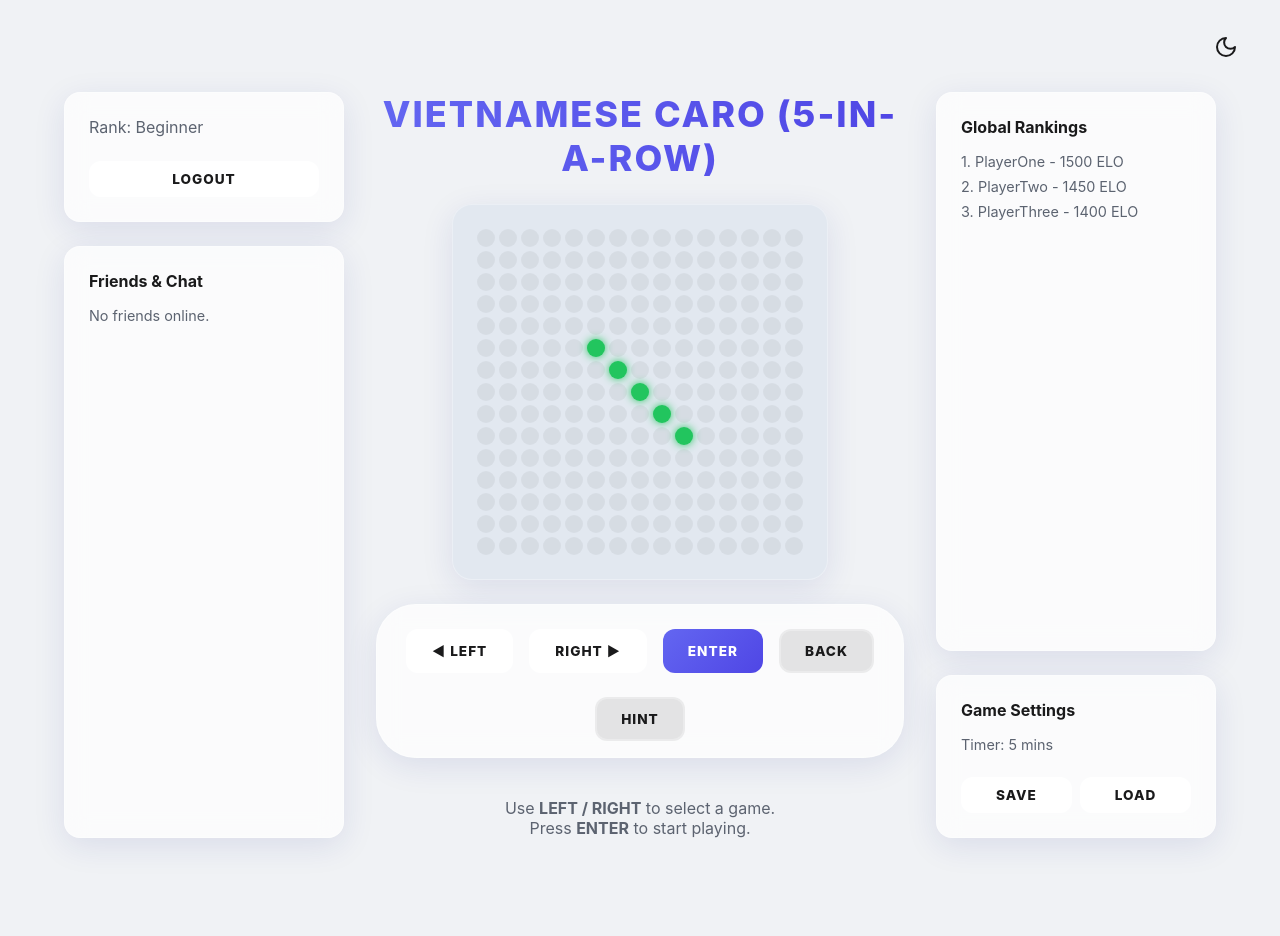
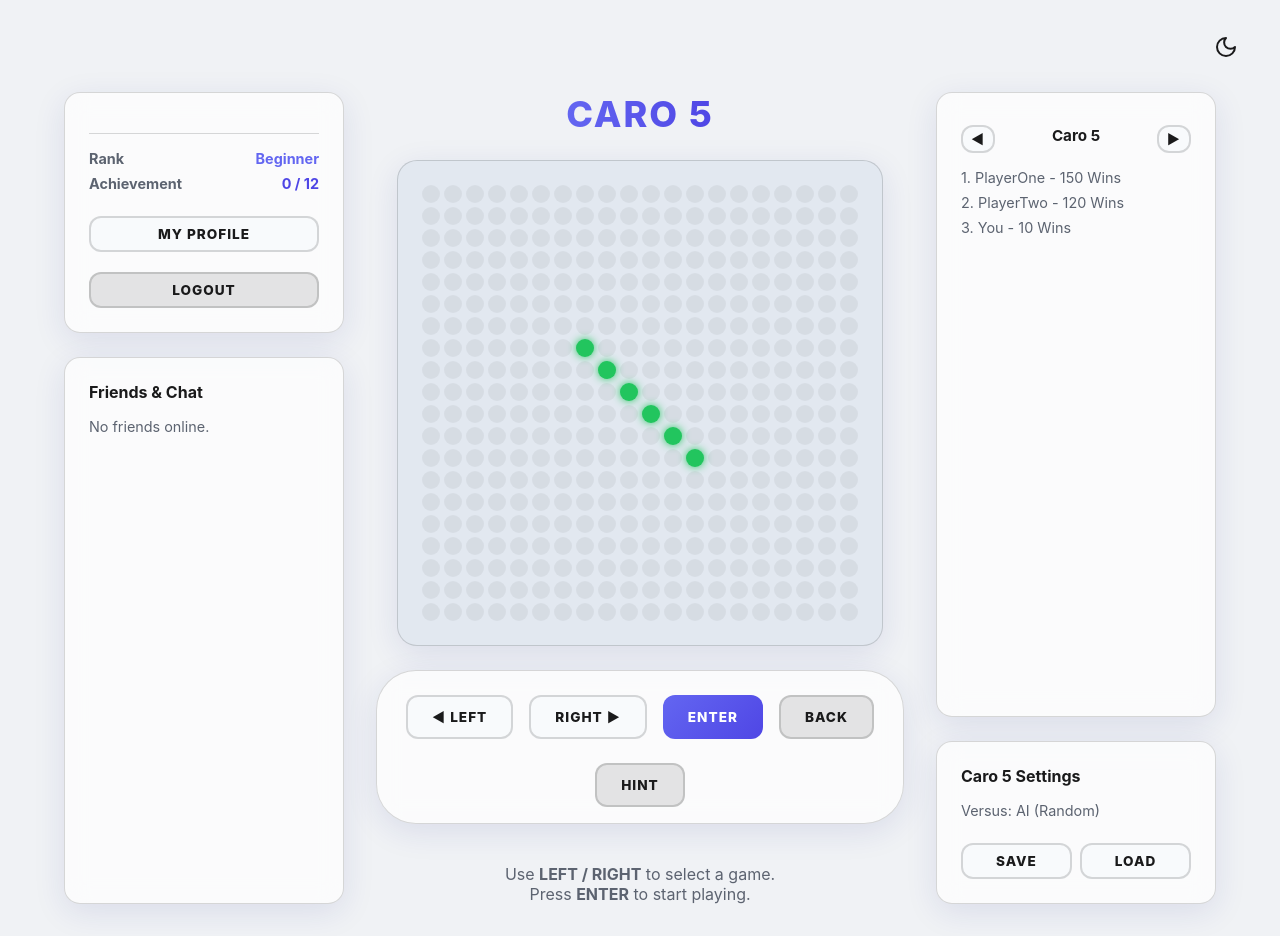
Before and after one commit to S0ra1n0/Web_board_game, a React (Vite) app in the folder frontend/: page /user in a window 1280 px wide. Before the commit the page ends 870 px from the top, so only its background shows below. Built offline with nearby package versions, Linux system fonts and the light colour scheme; sample sign-in values are in the browser's storage.

Commit message:
feat: Create the user home hub page, including game selection, social and stats sidebars, and initial styling for the hub layout.

```diff
--- a/frontend/src/components/hub/SocialSidebar.jsx
+++ b/frontend/src/components/hub/SocialSidebar.jsx
@@ -6,11 +6,27 @@ const SocialSidebar = () => {
 
     return (
         <div className="hub-sidebar left-sidebar">
-            <div className="profile-section glass-panel">
-                <h3>{user?.username}</h3>
-                <p style={{ color: 'var(--text-secondary)', marginBottom: '1rem' }}>Rank: Beginner</p>
-                <button onClick={logout} className="control-btn nav-btn" style={{ width: '100%', padding: '0.5rem' }}>Logout</button>
+            <div className="profile-section glass-panel" style={{ textAlign: 'center' }}>
+                <div style={{ paddingBottom: '1rem', borderBottom: '1px solid var(--glass-border)', marginBottom: '1rem', overflow: 'hidden' }}>
+                    <h2 style={{ margin: 0, color: 'var(--text-primary)', whiteSpace: 'nowrap', textOverflow: 'ellipsis' }}>{user?.username}</h2>
+                </div>
+                <div style={{ display: 'flex', flexDirection: 'column', gap: '0.5rem', marginBottom: '1rem' }}>
+                    <div style={{ display: 'flex', justifyContent: 'space-between', alignItems: 'center' }}>
+                        <span style={{ color: 'var(--text-secondary)', fontWeight: 'bold', fontSize: '0.9rem' }}>Rank</span>
+                        <span style={{ color: 'var(--accent-primary)', fontWeight: 'bold', fontSize: '0.9rem' }}>Beginner</span>
+                    </div>
+                    <div style={{ display: 'flex', justifyContent: 'space-between', alignItems: 'center' }}>
+                        <span style={{ color: 'var(--text-secondary)', fontWeight: 'bold', fontSize: '0.9rem' }}>Achievement</span>
+                        <span style={{ color: 'var(--accent-secondary)', fontWeight: 'bold', fontSize: '0.9rem' }}>0 / 12</span>
+                    </div>
+                </div>
+                <div style={{ display: 'flex', flexDirection: 'column', gap: '0.75rem' }}>
+                    <button className="control-btn nav-btn" style={{ width: '100%', padding: '0.5rem' }}>My Profile</button>
+                    <button onClick={logout} className="control-btn action-btn" style={{ width: '100%', padding: '0.5rem' }}>Logout</button>
+                </div>
             </div>
+
+
 
             <div className="friends-section glass-panel" style={{ flex: 1 }}>
                 <h4>Friends & Chat</h4>
--- a/frontend/src/components/hub/StatsSidebar.jsx
+++ b/frontend/src/components/hub/StatsSidebar.jsx
@@ -1,20 +1,50 @@
-import React from 'react';
+import React, { useState } from 'react';
 
-const StatsSidebar = () => {
+const BOARDS = [
+    { id: 'CARO', title: 'Caro 5', label: 'Wins' },
+    { id: 'TICTACTOE', title: 'Tic-Tac-Toe', label: 'Wins' },
+    { id: 'MEMORY', title: 'Memory Match', label: 'High Score' }
+];
+
+const StatsSidebar = ({ activeGame }) => {
+    const [boardIndex, setBoardIndex] = useState(0);
+
+    const handlePrevBoard = () => setBoardIndex(prev => (prev === 0 ? BOARDS.length - 1 : prev - 1));
+    const handleNextBoard = () => setBoardIndex(prev => (prev === BOARDS.length - 1 ? 0 : prev + 1));
+
+    const currentBoard = BOARDS[boardIndex];
+
+    const renderRankings = () => {
+        return (
+            <div className="placeholder-list" style={{ marginTop: '1rem', color: 'var(--text-secondary)', fontSize: '0.9rem', display: 'flex', flexDirection: 'column', gap: '0.5rem' }}>
+                <p>1. PlayerOne - 150 {currentBoard.label}</p>
+                <p>2. PlayerTwo - 120 {currentBoard.label}</p>
+                <p>3. You - 10 {currentBoard.label}</p>
+            </div>
+        );
+    };
+
     return (
         <div className="hub-sidebar right-sidebar">
             <div className="stats-section glass-panel" style={{ flex: 1 }}>
-                <h4>Global Rankings</h4>
-                <div className="placeholder-list" style={{ marginTop: '1rem', color: 'var(--text-secondary)', fontSize: '0.9rem', display: 'flex', flexDirection: 'column', gap: '0.5rem' }}>
-                    <p>1. PlayerOne - 1500 ELO</p>
-                    <p>2. PlayerTwo - 1450 ELO</p>
-                    <p>3. PlayerThree - 1400 ELO</p>
+                <div style={{ display: 'flex', justifyContent: 'space-between', alignItems: 'center' }}>
+                    <button onClick={handlePrevBoard} className="control-btn nav-btn" style={{ padding: '0.25rem 0.5rem' }}>◀</button>
+                    <h4 style={{ margin: 0, textAlign: 'center', flex: 1, fontSize: '0.95rem' }}>{currentBoard.title}</h4>
+                    <button onClick={handleNextBoard} className="control-btn nav-btn" style={{ padding: '0.25rem 0.5rem' }}>▶</button>
                 </div>
+                {renderRankings()}
             </div>
 
             <div className="config-section glass-panel">
-                <h4>Game Settings</h4>
-                <p style={{ color: 'var(--text-secondary)', margin: '1rem 0', fontSize: '0.9rem' }}>Timer: 5 mins</p>
+                <h4>{activeGame?.title || 'Game'} Settings</h4>
+                {activeGame?.id === 'MEMORY' ? (
+                     <p style={{ color: 'var(--text-secondary)', margin: '1rem 0', fontSize: '0.9rem' }}>Timer: 1 mins</p>
+                ) : activeGame?.id !== 'DRAW' ? (
+                     <p style={{ color: 'var(--text-secondary)', margin: '1rem 0', fontSize: '0.9rem' }}>Versus: AI (Random)</p>
+                ) : (
+                     <p style={{ color: 'var(--text-secondary)', margin: '1rem 0', fontSize: '0.9rem' }}>Mode: FreePlay</p>
+                )}
+
                 <div style={{ display: 'flex', gap: '0.5rem' }}>
                     <button className="control-btn nav-btn" style={{ flex: 1, padding: '0.5rem' }}>Save</button>
                     <button className="control-btn nav-btn" style={{ flex: 1, padding: '0.5rem' }}>Load</button>
--- a/frontend/src/pages/UserHome.jsx
+++ b/frontend/src/pages/UserHome.jsx
@@ -6,14 +6,15 @@ import GameMatrix from '../components/hub/GameMatrix';
 import GameControls from '../components/hub/GameControls';
 import { getCaroArt, getTicTacToeArt, getMemoryArt, getDrawArt } from '../utils/pixelArt';
 
-const GRID_SIZE = 15;
+const GRID_SIZE = 20;
 
 const GAMES = [
-    { id: 'CARO', title: 'Vietnamese Caro (5-in-a-row)', render: getCaroArt },
+    { id: 'CARO', title: 'Caro 5', render: getCaroArt },
     { id: 'TICTACTOE', title: 'Tic-Tac-Toe', render: getTicTacToeArt },
     { id: 'MEMORY', title: 'Memory Match', render: getMemoryArt },
     { id: 'DRAW', title: 'Free Drawing Board', render: getDrawArt }
 ];
+
 
 const UserHome = () => {
     const { user } = useAuth();
@@ -76,9 +77,10 @@ const UserHome = () => {
                 )}
             </div>
 
-            <StatsSidebar />
+            <StatsSidebar activeGame={GAMES[gameIndex]} />
         </div>
     );
 };
 
+
 export default UserHome;
--- a/frontend/src/styles/index.css
+++ b/frontend/src/styles/index.css
@@ -1,7 +1,7 @@
 :root {
   /* Light Theme */
   --bg-primary: #f0f2f5;
-  --bg-secondary: #ffffff;
+  --bg-secondary: #f8fafc;
   --text-primary: #1a1a1b;
   --text-secondary: #5c6370;
   --accent-primary: #6366f1;
@@ -9,7 +9,7 @@
   --error: #ef4444;
   --success: #22c55e;
   --glass-bg: rgba(255, 255, 255, 0.7);
-  --glass-border: rgba(255, 255, 255, 0.3);
+  --glass-border: rgba(0, 0, 0, 0.15);
   --shadow: 0 8px 32px 0 rgba(31, 38, 135, 0.1);
 }
 
--- a/frontend/src/utils/pixelArt.js
+++ b/frontend/src/utils/pixelArt.js
@@ -1,66 +1,84 @@
-const GRID_SIZE = 15;
+const GRID_SIZE = 20;
 
 const createEmptyGrid = () => Array.from({ length: GRID_SIZE }, () => Array(GRID_SIZE).fill(null));
 
-// Caro 5: a 5-in-a-line (Green)
+// Caro 5: a 6-in-a-line to perfectly center on a 20x20 grid (center is 9.5)
 export const getCaroArt = () => {
     const grid = createEmptyGrid();
     const color = '#22c55e';
-    for(let i=5; i<10; i++) {
+    for(let i=7; i<=12; i++) {
         grid[i][i] = color;
     }
     return grid;
 };
 
-// Tic-Tac-Toe: a big X and O
+// Tic-Tac-Toe: Centered X on the left, O on the right
 export const getTicTacToeArt = () => {
     const grid = createEmptyGrid();
     const colorX = '#ef4444'; // red
     const colorO = '#3b82f6'; // blue
 
-    // Draw X
-    for (let i=2; i<=6; i++) {
-        grid[i][i] = colorX;
-        grid[i][8-i] = colorX;
+    // Draw X (Rows 7..12, Cols 3..8)
+    for (let offset=0; offset<=5; offset++) {
+        grid[7+offset][3+offset] = colorX;
+        grid[7+offset][8-offset] = colorX;
     }
 
-    // Draw O
-    const oTop = 8;
-    const oLeft = 8;
-    for (let i=0; i<5; i++) {
-        if (i===0 || i===4) {
-            grid[oTop+i][oLeft+1] = colorO;
-            grid[oTop+i][oLeft+2] = colorO;
-            grid[oTop+i][oLeft+3] = colorO;
+    // Draw O (Rows 7..12, Cols 11..16)
+    for (let offset=0; offset<=5; offset++) {
+        if (offset===0 || offset===5) {
+            grid[7+offset][12] = colorO;
+            grid[7+offset][13] = colorO;
+            grid[7+offset][14] = colorO;
+            grid[7+offset][15] = colorO;
         } else {
-            grid[oTop+i][oLeft] = colorO;
-            grid[oTop+i][oLeft+4] = colorO;
+            grid[7+offset][11] = colorO;
+            grid[7+offset][16] = colorO;
         }
     }
     return grid;
 };
 
-// Memory: a question mark (Purple)
+// Memory: Embellished question mark without sparkles
 export const getMemoryArt = () => {
     const grid = createEmptyGrid();
-    const c = '#a855f7';
-    grid[3][6]=c; grid[3][7]=c; grid[3][8]=c;
-    grid[4][5]=c; grid[4][9]=c;
-    grid[5][9]=c;
-    grid[6][8]=c;
-    grid[7][7]=c;
-    grid[8][7]=c;
-    grid[10][7]=c; // dot
+    const c = '#a855f7'; // Main purple
+
+    // Top curve
+    grid[4][8]=c; grid[4][9]=c; grid[4][10]=c; grid[4][11]=c;
+    grid[5][7]=c; grid[5][8]=c; grid[5][11]=c; grid[5][12]=c;
+
+    // Extend top left curve down left by 2 pixels
+    grid[6][6]=c; grid[6][7]=c;
+
+    // Right bulge
+    grid[6][12]=c; grid[6][13]=c;
+    grid[7][11]=c; grid[7][12]=c;
+
+    // Diagonal down
+    grid[8][10]=c; grid[8][11]=c;
+
+    // Straight down stem
+    grid[9][9]=c; grid[9][10]=c;
+    grid[10][9]=c; grid[10][10]=c;
+    grid[11][9]=c; grid[11][10]=c;
+
+    // Dot portion
+    grid[13][9]=c; grid[13][10]=c;
+    grid[14][9]=c; grid[14][10]=c;
+
     return grid;
 };
 
-// Draw: a smiley face (Yellow)
+// Draw: Centered smiley face
 export const getDrawArt = () => {
     const grid = createEmptyGrid();
     const c = '#eab308';
-    grid[4][4]=c; grid[4][10]=c;
-    grid[9][3]=c; grid[10][4]=c;
-    for(let i=5; i<=9; i++) grid[11][i]=c;
-    grid[10][10]=c; grid[9][11]=c;
+    grid[6][7]=c; grid[6][12]=c;
+    grid[7][7]=c; grid[7][12]=c;
+
+    grid[10][6]=c; grid[11][7]=c;
+    grid[12][8]=c; grid[12][9]=c; grid[12][10]=c; grid[12][11]=c;
+    grid[11][12]=c; grid[10][13]=c;
     return grid;
 };
```
